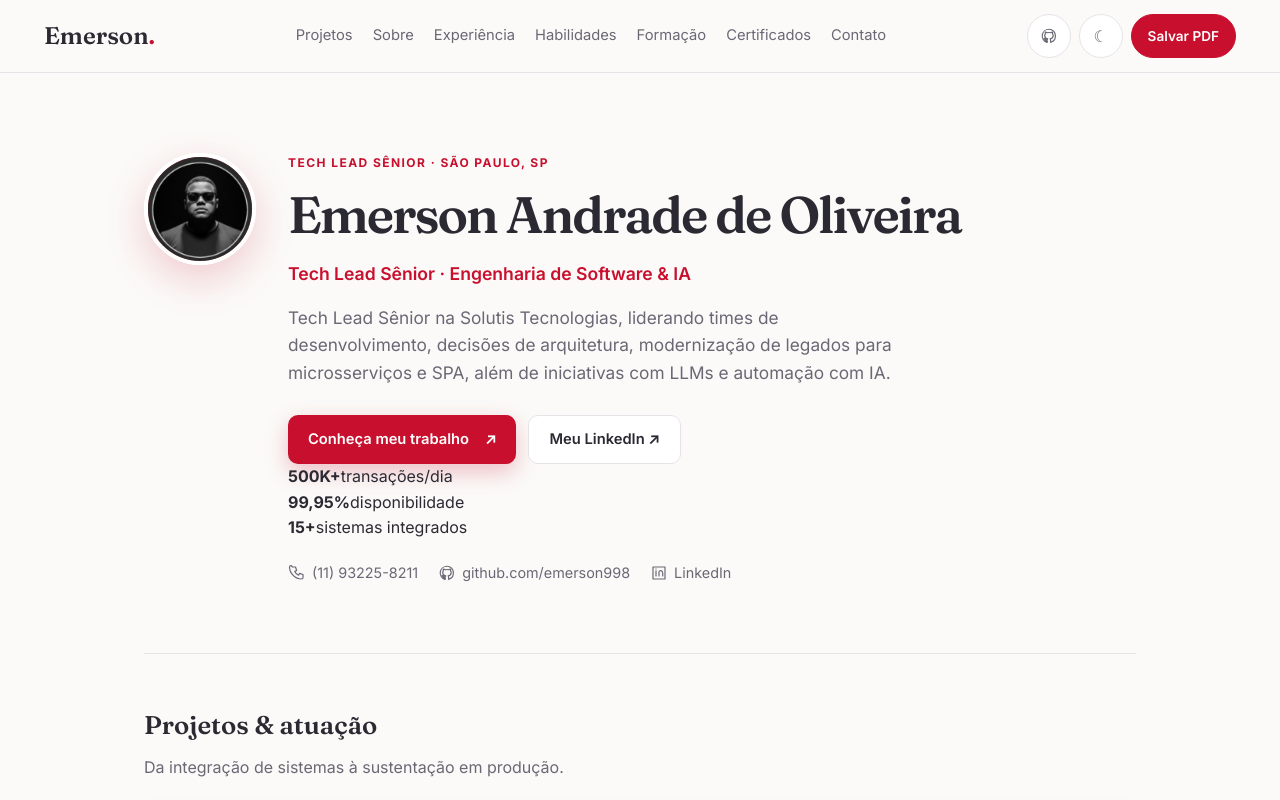
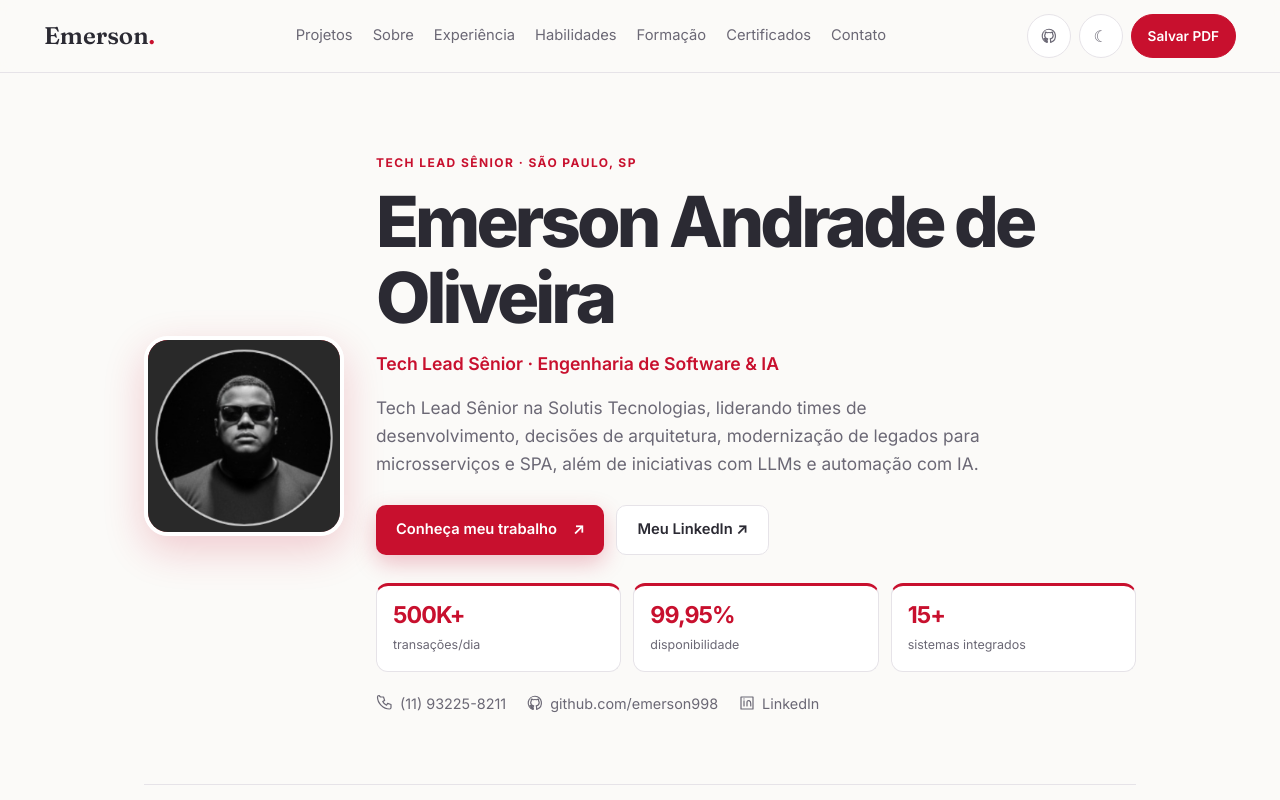
Before and after one commit to emerson998/Preview, a React (Vite) app: page / in a window 1280 px wide. Shown: the top 800 px of the page. Built offline with nearby package versions, Linux system fonts and the light colour scheme.

Commit message:
feat: executive Tech Lead positioning, impact metrics and SEO

```diff
--- a/src/App.css
+++ b/src/App.css
@@ -710,3 +710,14 @@ main { max-width: 1040px; }
 .project-card:hover { transform: translateY(-3px); border-color: var(--accent); }
 .button-primary { box-shadow: 0 8px 22px color-mix(in srgb, var(--accent) 25%, transparent); }
 @media (prefers-reduced-motion: reduce) { .project-card:hover { transform: none; } }
+
+/* Executive hero and measurable impact */
+.hero { align-items: center; }
+.hero-avatar { width: clamp(120px, 19vw, 200px); height: clamp(120px, 19vw, 200px); border-radius: 24px; }
+.hero-text h1 { font-family: var(--sans); font-weight: 800; font-size: clamp(2.5rem, 5.5vw, 4.6rem); letter-spacing: -.055em; line-height: 1.08; }
+.impact-strip { display: flex; flex-wrap: wrap; gap: 12px; margin-top: 28px; }
+.impact-strip > div { flex: 1 1 130px; padding: 16px; background: var(--surface); border: 1px solid var(--border); border-top: 3px solid var(--accent); border-radius: 12px; display: flex; flex-direction: column; }
+.impact-strip strong { font-size: 1.45rem; line-height: 1.2; letter-spacing: -.04em; color: var(--accent); }
+.impact-strip span { font-size: .78rem; color: var(--text-muted); margin-top: 5px; }
+@media (max-width: 720px) { .hero-avatar { width: 112px; height: 112px; } .impact-strip > div { flex-basis: 95px; padding: 12px; } }
+@media print { .impact-strip > div { border: 1px solid #ddd; } }
```
